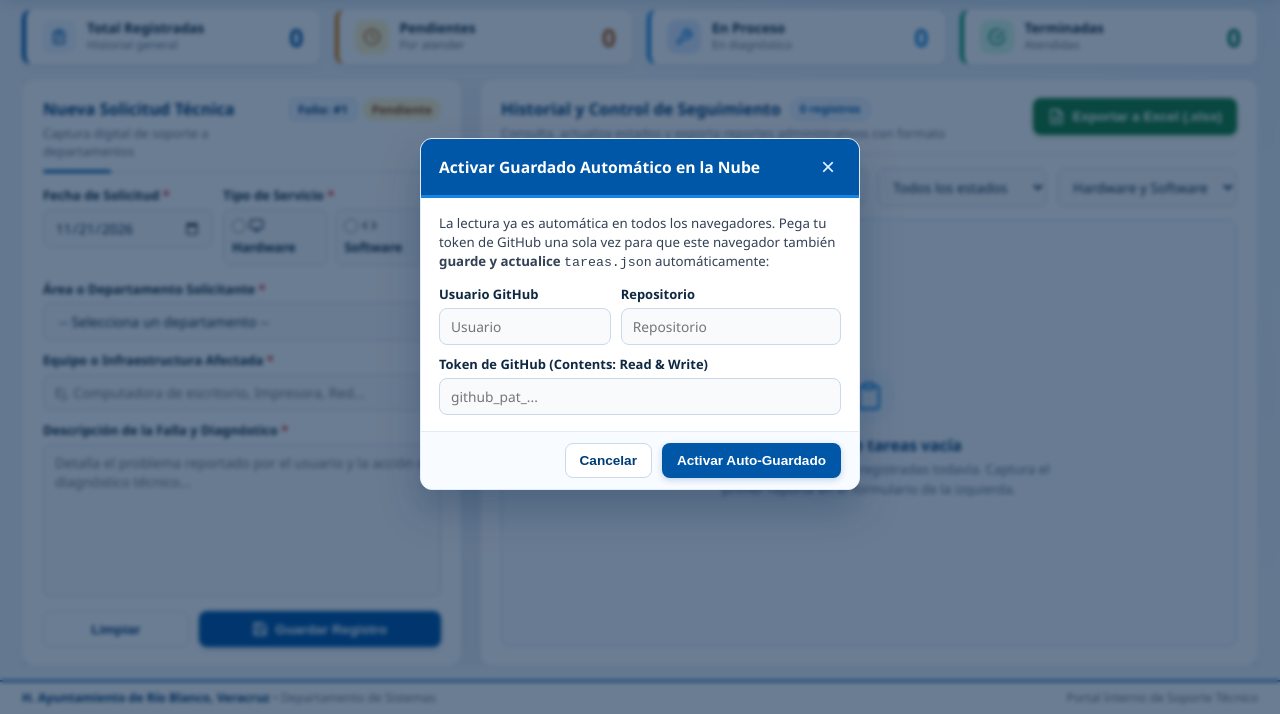
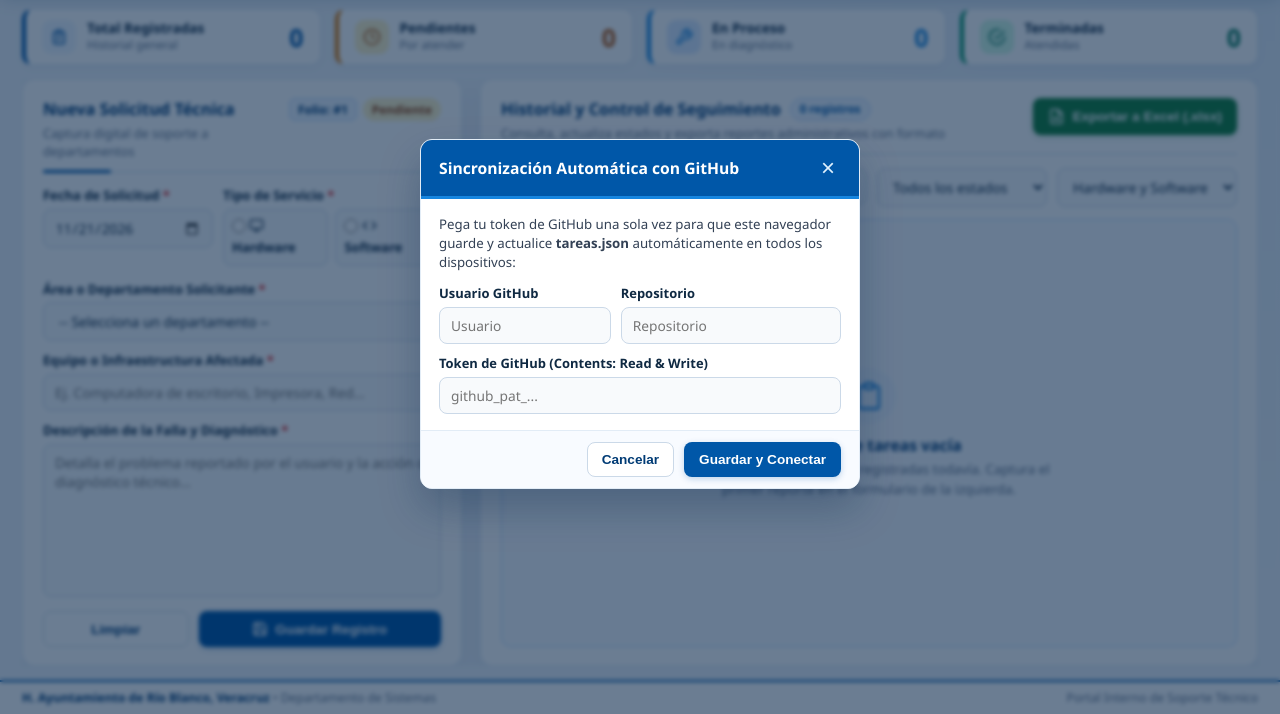
Before and after one commit to OswaldoOR/prueba1, a plain HTML site: page index.html in a window 1280 px wide. Both pictures are taken after a click on the button "Modo Local". Shown: the part 86-800 px from the top of the page. Drawn offline with Linux system fonts and the light colour scheme.

Commit message:
Update index.html

```diff
--- a/index.html
+++ b/index.html
@@ -36,10 +36,10 @@
           type="button"
           class="storage-pill"
           id="indicador-almacenamiento"
-          title="Estado de sincronización automática con GitHub"
+          title="Clic para vincular sincronización automática entre dispositivos"
         >
           <span class="dot" id="dot-estado-sync"></span>
-          <span id="texto-estado-sync">Conectando...</span>
+          <span id="texto-estado-sync">Modo Local Activo</span>
         </button>
       </div>
     </div>
@@ -131,7 +131,7 @@
         </div>
 
         <form id="form-solicitud" novalidate>
-          <!-- Fila 1 Distribuida: Fecha + Tipo de Servicio -->
+          <!-- Fila 1 Distribuida: Fecha Automática Real + Tipo de Servicio -->
           <div class="form-row-2">
             <div class="form-group">
               <label for="fecha-solicitud">Fecha de Solicitud <span class="req">*</span></label>
@@ -434,16 +434,16 @@
     </div>
   </div>
 
-  <!-- Modal Token de Escritura Automática -->
+  <!-- Modal Token de Sincronización con GitHub -->
   <div class="modal-backdrop oculto" id="modal-sync" role="dialog" aria-modal="true" aria-labelledby="modal-sync-titulo">
     <div class="modal-card">
       <div class="modal-header">
-        <h3 id="modal-sync-titulo">Activar Guardado Automático en la Nube</h3>
+        <h3 id="modal-sync-titulo">Sincronización Automática con GitHub</h3>
         <button type="button" class="btn-close" id="btn-cerrar-sync" aria-label="Cerrar">&times;</button>
       </div>
       <div class="modal-body">
         <p class="sync-help">
-          La lectura ya es automática en todos los navegadores. Pega tu token de GitHub una sola vez para que este navegador también <strong>guarde y actualice</strong> <code>tareas.json</code> automáticamente:
+          Pega tu token de GitHub una sola vez para que este navegador guarde y actualice <strong>tareas.json</strong> automáticamente en todos los dispositivos:
         </p>
 
         <div class="form-row-2" style="margin-bottom: 10px;">
@@ -469,7 +469,7 @@
       </div>
       <div class="modal-footer">
         <button type="button" class="btn btn-secondary" id="btn-cancelar-sync">Cancelar</button>
-        <button type="button" class="btn btn-primary" id="btn-guardar-sync">Activar Auto-Guardado</button>
+        <button type="button" class="btn btn-primary" id="btn-guardar-sync">Guardar y Conectar</button>
       </div>
     </div>
   </div>
```
